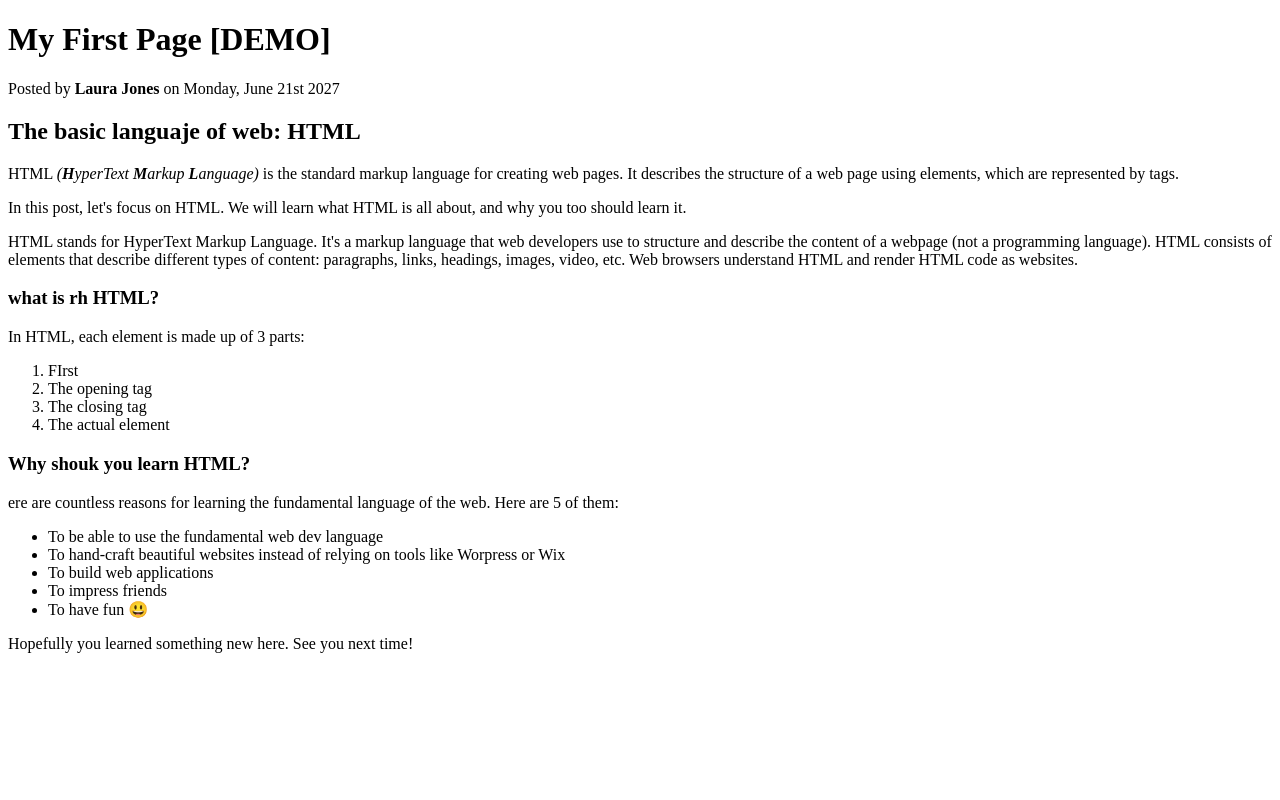
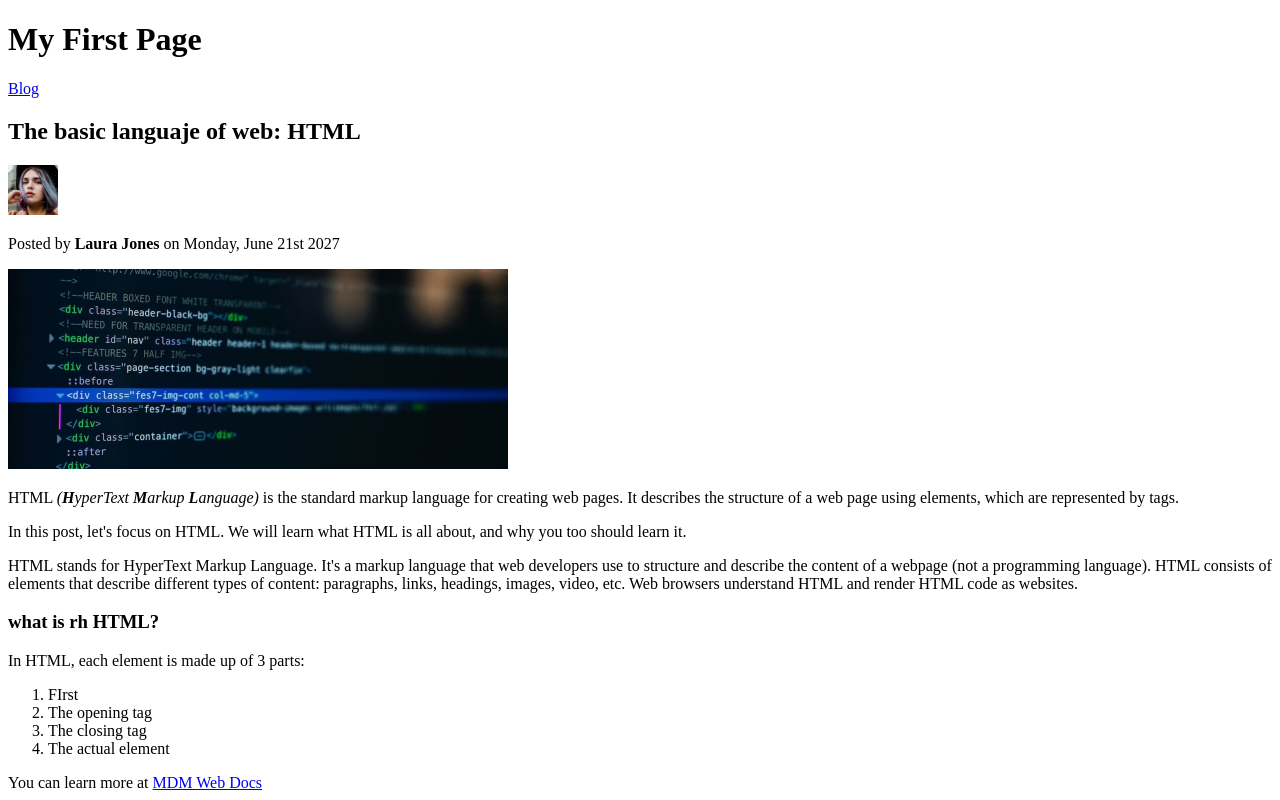
Before and after one commit to AngelLugo-Dev/Responsive-Web-Design, a plain HTML site: page 02-HTML-Fundamentals/intex.html in a window 1280 px wide. Shown: the top 800 px of the page. Drawn offline with Linux system fonts and the light colour scheme.

Commit message:
Actualizar el contenido de la página de inicio y agregar la página del blog

```diff
--- a/02-HTML-Fundamentals/intex.html
+++ b/02-HTML-Fundamentals/intex.html
@@ -7,9 +7,14 @@
   </head>
   <body>
     <!-- This is a comment. Comments are not displayed in the browser. -->
-    <h1>My First Page [DEMO]</h1>
+    <h1>My First Page</h1>
+
+    <a href="blog.html">Blog</a>
+    <h2>The basic languaje of web: HTML</h2>
+    <img src="laura-jones.jpg" alt="Headshot of Laura Jones" height="50" width="50" />
     <p>Posted by <strong>Laura Jones</strong> on Monday, June 21st 2027</p>
-    <h2>The basic languaje of web: HTML</h2>
+    <img src=" post-img.jpg" alt="HTML code on a screen" width="500" height="200" />
+
     <p>
       HTML
       <em
@@ -39,6 +44,12 @@
       <li>The closing tag</li>
       <li>The actual element</li>
     </ol>
+
+
+    <p>You can learn more at
+      <a href="https://developer.mozilla.org/es/docs/Web/HTML" target="_blank">MDM Web Docs</a>
+    </p>
+
     <h3>Why shouk you learn HTML?</h3>
 
     <p>
```
Also changed, not shown: 02-HTML-Fundamentals/blog.html (added, +13 -0 lines).
